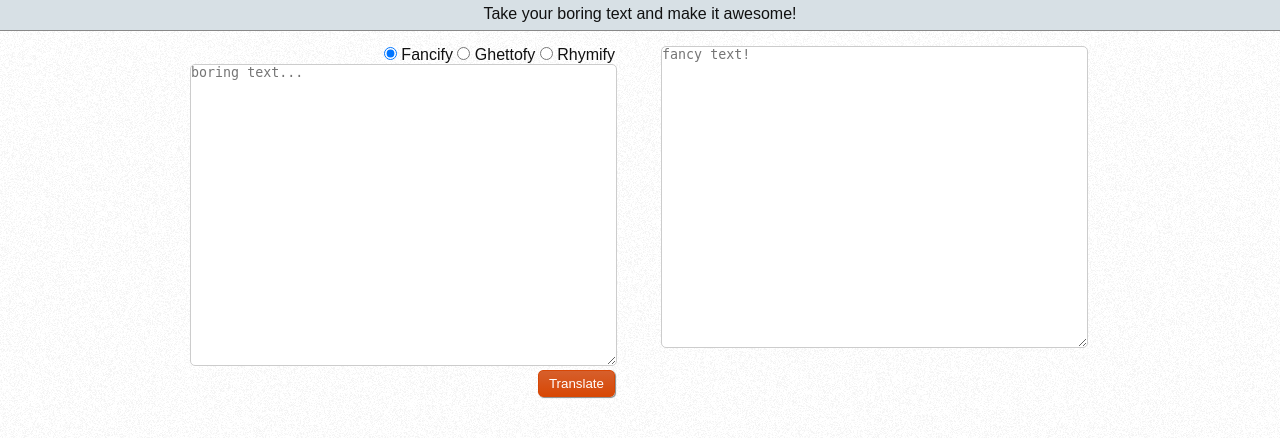
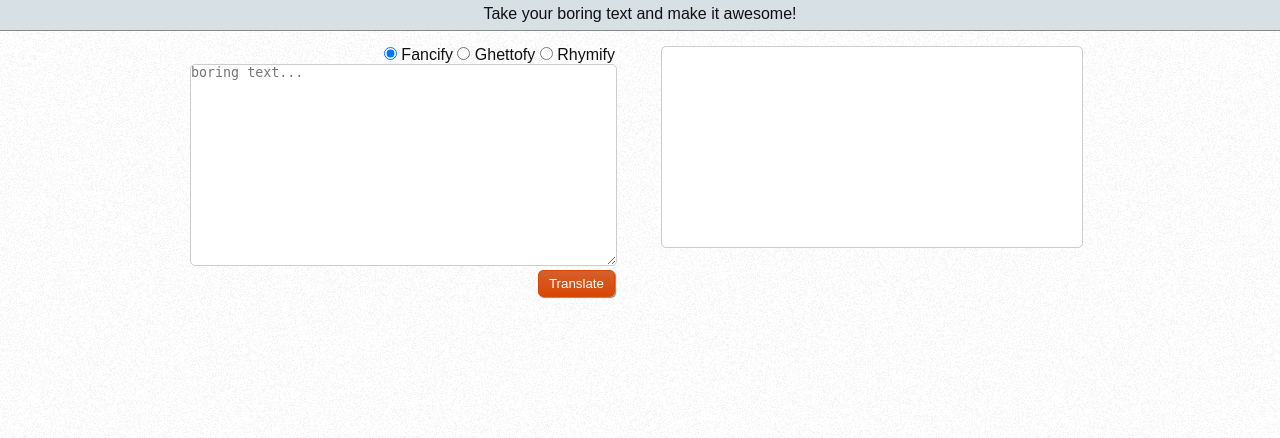
Before and after one commit to jarrellmark/fancifier, a PHP site: page /index2.html in a window 1280 px wide. Shown: the part 81-519 px from the top of the page. Run offline with PHP 8.4, Linux system fonts and the light colour scheme.

Commit message:
Changed files

```diff
--- a/index2.html
+++ b/index2.html
@@ -17,7 +17,7 @@ $(document).ready(function(){
       url: "fancify.php",
       data: "type=" + type + "&input=" + input,
       success: function(response){
-        $('#translation').val(response);
+        $('#rightCol p').append(response);
       }
     });
     return false;
@@ -51,7 +51,7 @@ $(document).ready(function(){
         </form>
         </div>
         <div id="rightCol">
-          <textarea rows="20" cols="50" id="translation" placeholder="fancy text!"></textarea>
+          <p></p>
         </div>
       </div>
     </div>
--- a/style.css
+++ b/style.css
@@ -77,13 +77,17 @@ p {
 }
 #rightCol {
   height: 200px;
-  width: 425px;
+  width: 420px;
+  border-radius: 5px;
+  border: 1px solid #CCC;
+  background-color: #FFF;
   float: left;
 }
 textarea {
   width: 100%;
   max-width: 100%;
-  max-height: 400px;
+  height: 200px;
+  max-height: 200px;
   border-radius: 5px;
   border: 1px solid #CCC;
 }
```
